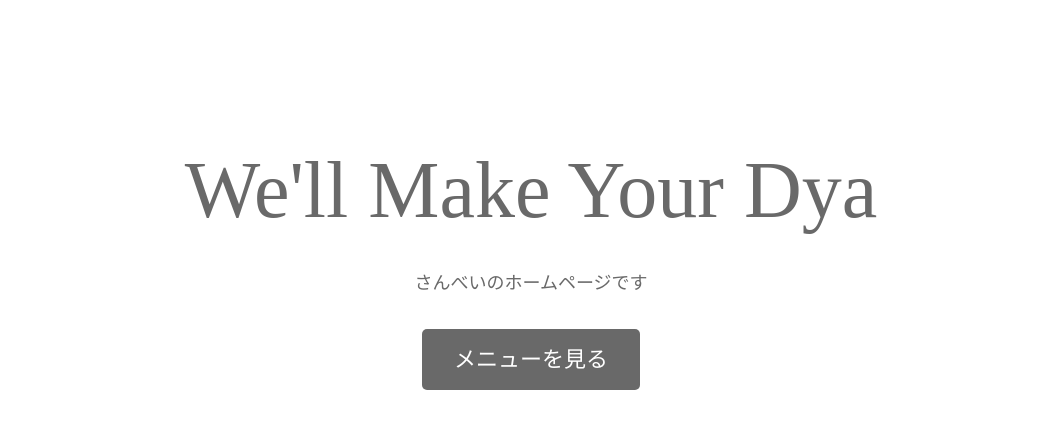
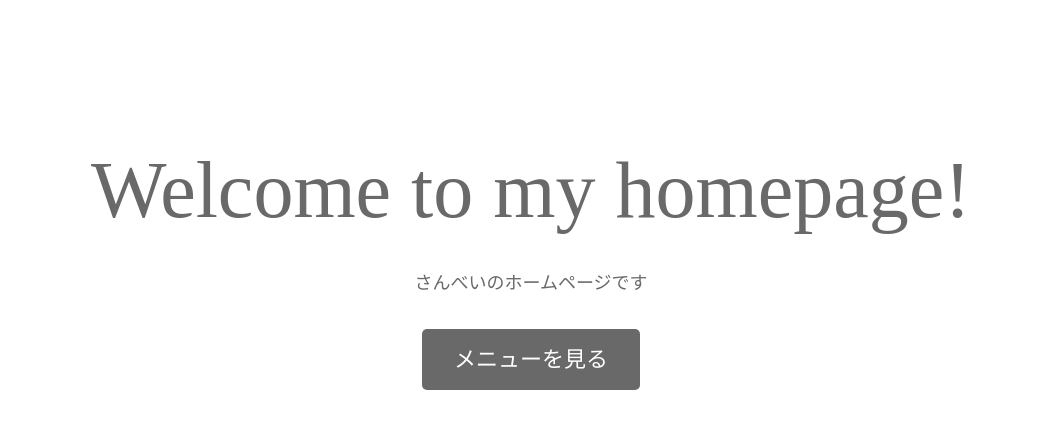
Before and after one commit to bns11/mysite, a plain HTML site: page index.html in a window 1280 px wide. Shown: the part 94-522 px from the top of the page, without its empty margins (109-1170 px from the left). Drawn offline with Linux system fonts and the light colour scheme; some packages are replaced by stand-ins of ours; a web font is replaced by a local one.

Commit message:
change favicon

```diff
--- a/index.html
+++ b/index.html
@@ -9,7 +9,7 @@
         <link rel="stylesheet" href="https://unpkg.com/ress/dist/ress.min.css" >
         <link href="https//fonts.googleapis.com/css?family=Philosopher" rel="stylesheet">
         <link href="css/style.css" rel="stylesheet">
-        <link rel="icon" type="image/png" href="images/favicon.png">
+        <link rel="icon" type="image/vnd.microsoft.icon" href="images/favicon.ico">
 
     </head>
 
@@ -27,7 +27,7 @@
             </header>
 
             <div class="home-content wrapper">
-                <h2 class="page-title">We'll Make Your Dya</h2>
+                <h2 class="page-title">Welcome to my homepage!</h2>
                 <p>さんべいのホームページです</p>
                 <a class="button" href="menu.html">メニューを見る</a>
             </div><!-- /.home-content -->
```
